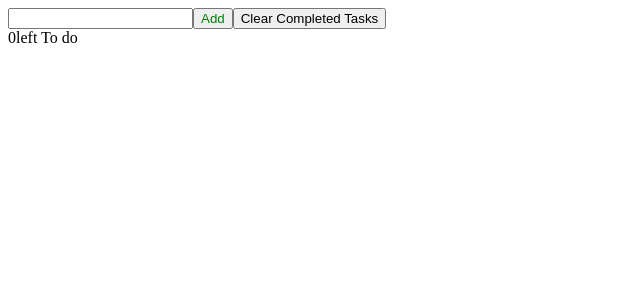
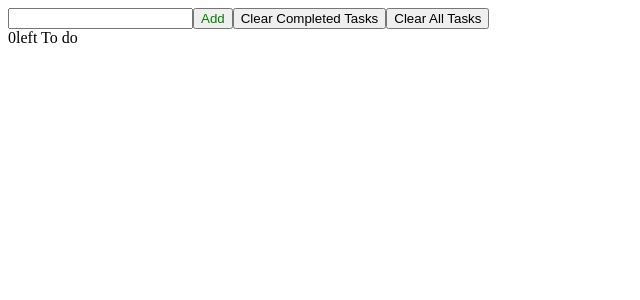
Before and after one commit to GabrielTuzzo/to-doList-withReact, a React (Create React App) app: page / in a window 1280 px wide. Shown: the top 300 px of the page, without its empty margins (0-640 px from the left). Built offline with nearby package versions, Linux system fonts and the light colour scheme.

Commit message:
new commit

```diff
--- a/src/App.js
+++ b/src/App.js
@@ -44,12 +44,18 @@ function App() {
     setTodos(newTodos)
   }
 
+  function clearAllTodos() {
+    const newTodos = todos.filter(todo => todo.complete)
+    setTodos(newTodos)
+  }
+
   return (
     <>
     <TodoList todos = {todos} toggledTodos={toggledTodos} />
     <input  ref={todoNameRef} type="text"/>
     <button style = { {color: 'green'} } onClick={addTodo}>Add</button>
     <button onClick={clearTodos}>Clear Completed Tasks</button>
+    <button onClick={clearAllTodos}>Clear All Tasks</button>
     <div>{todos.filter(todo => !todo.complete).length}left To do</div>
     </>
   )
```
